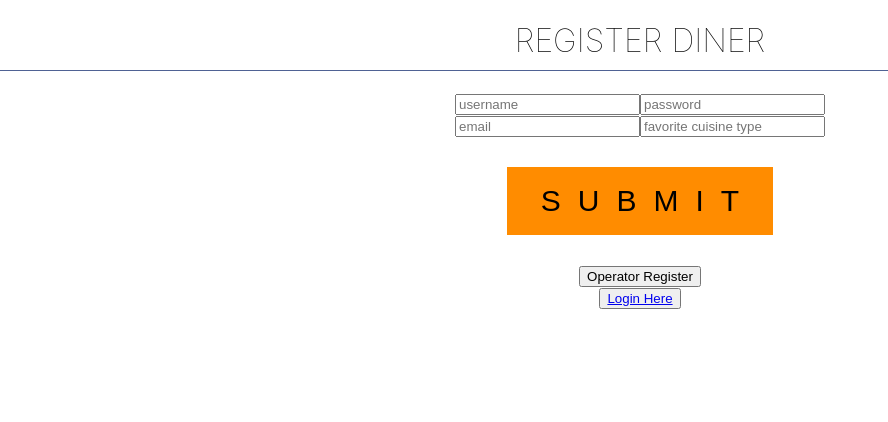
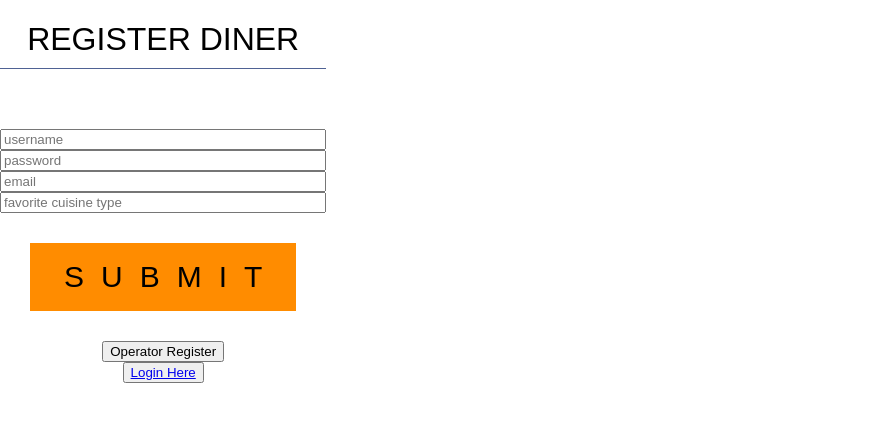
Before and after one commit to FoodTruckTrackrBW/Frontend, a React (Create React App) app in the folder app/: page /Register in a window 1280 px wide. Shown: the top 422 px of the page, without its empty margins (0-888 px from the left). Built offline with nearby package versions, Linux system fonts and the light colour scheme.

Commit message:
added in styles.css

```diff
--- a/app/src/App.js
+++ b/app/src/App.js
@@ -4,6 +4,7 @@ import './App.css';
 import { Switch, Route, useParams } from 'react-router-dom';
 import Login from './components/Login';
 import Menu from './components/Menu';
+import "./styles.css";
 
 import Register from './components/Register';
 
--- a/app/src/components/Login.js
+++ b/app/src/components/Login.js
@@ -3,10 +3,10 @@ import { Link } from 'react-router-dom';
 import DinerLogin from "./DinerLogin";
 import OperatorLogin from "./OperatorLogin";
 
+
 function Home () {
     const [ active, setActive ] = useState(true)
 
-//<img src="./src/copmponents/assests/FoodTruckTrackr-logos_transparent.png" />
 
 // console.log(setActive, active)
     return (
--- a/app/src/components/RegisterDiner.js
+++ b/app/src/components/RegisterDiner.js
@@ -32,8 +32,7 @@ class RegisterDiner extends React.Component {
     .then(res => {
       console.log('SUCCESS POST', res)
       console.log(this.state.credentials)
-      if(this.state.credentials.user_type === "diner")
-      this.props.history.push("/DinerProfile")
+      this.props.history.push("/")
     })
     .catch(error => console.log(error));
   }
--- /dev/null
+++ b/app/src/styles.css
@@ -0,0 +1,64 @@
+
+html,
+body,
+#root,
+.App {
+  width: 100%;
+  height: 100%;
+  margin: 0;
+  padding: 0;
+}
+
+.App {
+  font-family: "Montserrat", sans-serif;
+  text-align: center;
+  display: flex;
+
+
+}
+li {
+  text-decoration: none;
+}
+.spacer {
+  height: 100%;
+}
+
+.bubble-wrap {
+  margin: 0 auto;
+  display: flex;
+  flex-direction: column;
+}
+
+.colors-wrap {
+  height: 100%;
+  width: 300px;
+  box-shadow: 0 3px 6px rgba(0, 0, 0, 0.16), 0 3px 6px rgba(0, 0, 0, 0.23);
+
+
+}
+
+.delete {
+  color: rgb(216, 87, 87);
+}
+
+.color-box {
+  height: 16px;
+  width: 16px;
+  border: 1px lightgray solid;
+  margin-right: 36px;
+}
+
+form {
+  margin-top: 60px;
+  display: flex;
+  flex-direction: column;
+
+
+}
+
+.button-row {
+  display: flex;
+  justify-content: space-between;
+  padding: 0 36px 0 41px;
+
+}
```
